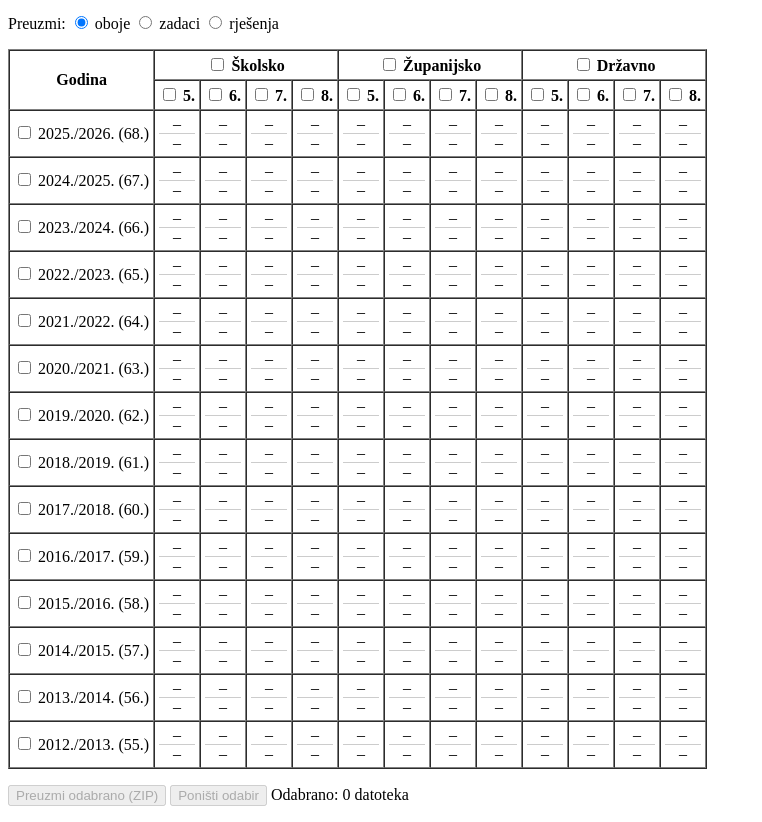
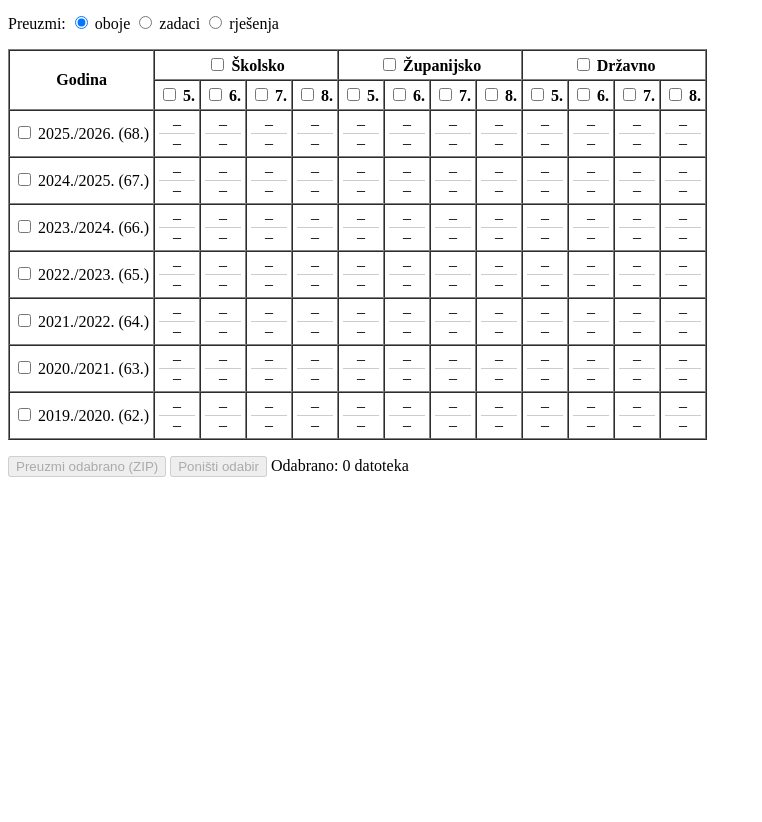
Before and after one commit to Jsjjjs6066/NiTK, a plain HTML site: page index.html in a window 1280 px wide. Shown: the part 101-923 px from the top of the page, without its empty margins (0-762 px from the left). After the commit the page ends 800 px from the top, so only its background shows below. Drawn offline with nearby package versions, Linux system fonts and the light colour scheme; no server answers.

Commit message:
Reduce years for faster page loads.

```diff
--- a/index.html
+++ b/index.html
@@ -34,7 +34,7 @@
 <script>
 /* ===== POSTAVKE – prilagodi ===== */
 const BASE = "natjecanja/";
-const YEARS = ["2025./2026. (68.)", "2024./2025. (67.)", "2023./2024. (66.)", "2022./2023. (65.)", "2021./2022. (64.)", "2020./2021. (63.)", "2019./2020. (62.)", "2018./2019. (61.)", "2017./2018. (60.)", "2016./2017. (59.)", "2015./2016. (58.)", "2014./2015. (57.)", "2013./2014. (56.)", "2012./2013. (55.)"];
+const YEARS = ["2025./2026. (68.)", "2024./2025. (67.)", "2023./2024. (66.)", "2022./2023. (65.)", "2021./2022. (64.)", "2020./2021. (63.)", "2019./2020. (62.)"];
 /* ================================= */
 const LEVELS = [["s","Školsko","skolsko"],["z","Županijsko","zupanijsko"],["d","Državno","drzavno"]];
 const GRADES = [5,6,7,8];
```
